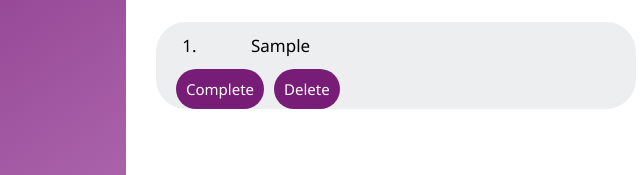
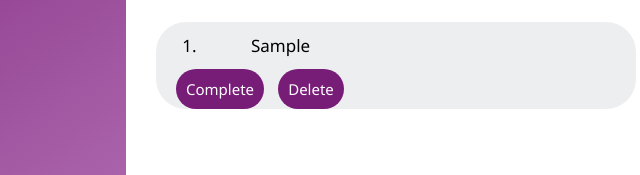
Before and after one commit to Samiksha-Kolapate/TP_RP_06_JS, a plain HTML site: page Projects/To-do_list/index.html in a window 1280 px wide. Both pictures are taken after typing "Sample" into the empty fields and a click on the button "Add task". Shown: the part 298-473 px from the top of the page, 244-884 px from the left. Drawn offline with Linux system fonts and the light colour scheme.

Commit message:
updated to do list

```diff
--- a/Projects/To-do_list/index.html
+++ b/Projects/To-do_list/index.html
@@ -36,30 +36,31 @@
         var listId = 0;
         var completed = 0;
         totalTask = 0;
-
         function addTask(){
             if(input_text.value === ''){
                 alert('Please enter the task');
             }
             else{
-                taskList.innerHTML += `<li id="list-${listId}">${input_text.value}</li>`;
+
+                taskList.innerHTML += `
+                <div id="div-${listId}">
+                <li id="list-${listId}">${input_text.value}</li> <button onclick="completeTask('list-${listId}')" id="completebtn"> Complete </button> <button onclick="deleteTask('div-${listId}')" id="deletebtn"> Delete </button>
+                </div>`;
                 totalTask++;
                 completedCounter.innerHTML = `<p>Completed ${completed} / ${totalTask}</p>`;
-
-                taskList.innerHTML += `<button onclick="completeTask('list-${listId}')" id="completebtn"> Complete </button>`;
-                taskList.innerHTML += `<button onclick="deleteTask('list-${listId}')" id="deletebtn"> Delete </button>`;
                 listId++;
             }
             input_text.value = "";
 
         }
 
-        function completeTask(listId){
+        function completeTask(listId,clickId){
             let task = document.getElementById(listId);
 
                 task.style.textDecoration = 'line-through';
                 completed++;
                 completedCounter.innerHTML = `<p>Completed ${completed} / ${totalTask}</p>`;
+
         }
 
         function deleteTask(listId){
```
